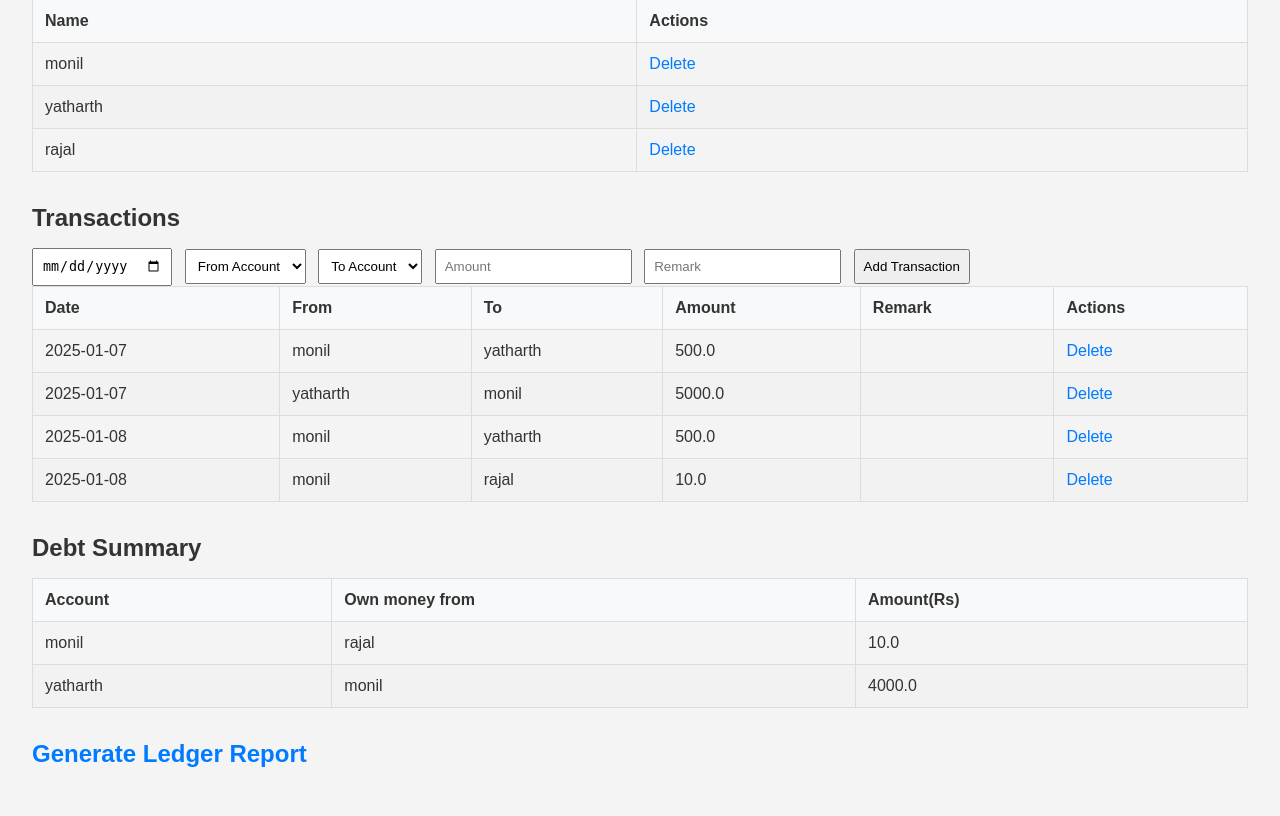
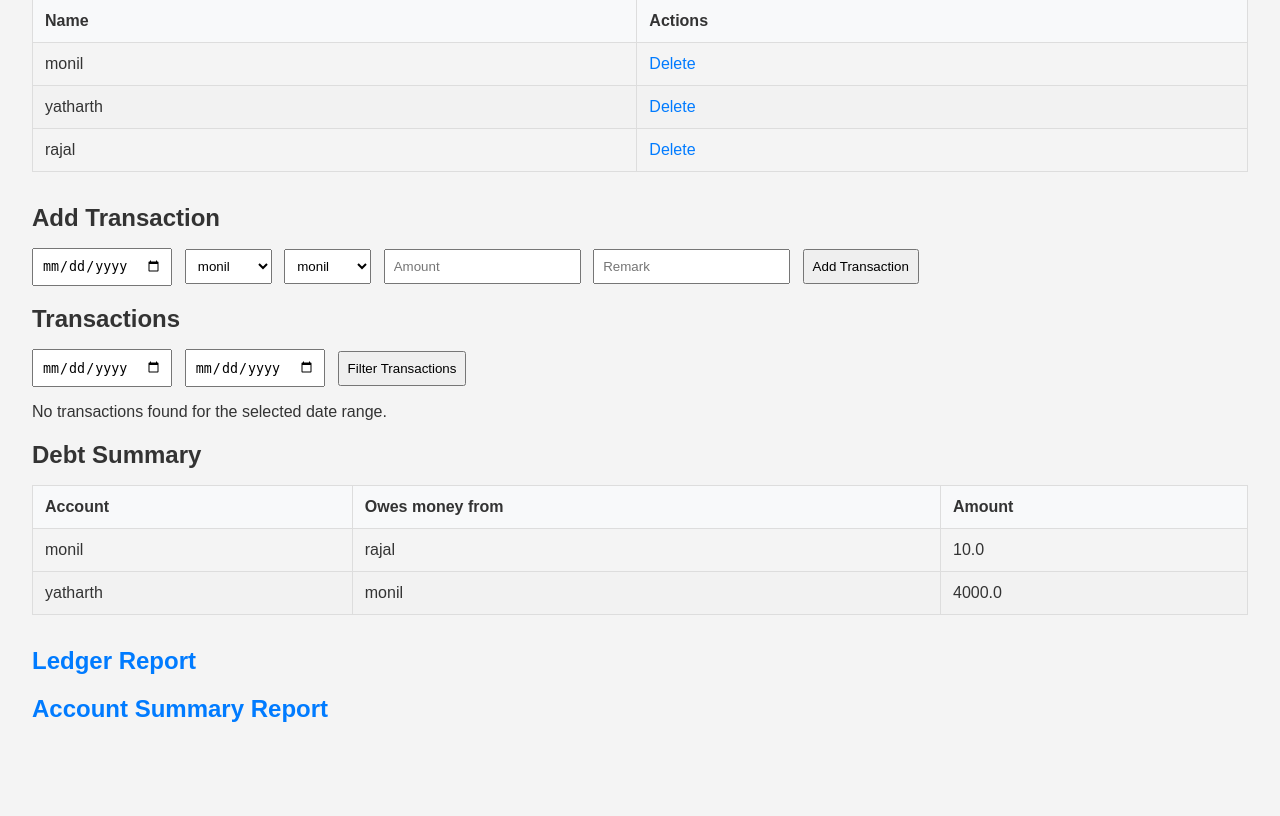
Before and after one commit to andhariamonil/accounting-app, a Flask app: page / in a window 1280 px wide. Shown: the part 302-1118 px from the top of the page. After the commit the page ends 1024 px from the top, so only its background shows below. Run offline with Flask 3, Linux system fonts and the light colour scheme; data comes from the database, SQL or seed files in the repository; both versions use the stored data as it was before the commit.

Commit message:
Initial commit of accounting app

```diff
--- a/accounts.json
+++ /dev/null
@@ -1 +0,0 @@
-["monil sbi"]
--- a/app.py
+++ b/app.py
@@ -31,7 +31,7 @@
     conn.close()
     return account[0] if account else 'Unknown'
 
-@app.route('/')
+@app.route('/', methods=['GET', 'POST'])
 def index():
     conn = sqlite3.connect('accounting.db')
     c = conn.cursor()
@@ -40,22 +40,29 @@
     c.execute("SELECT * FROM accounts")
     accounts = c.fetchall()
 
-    # Fetch transactions
-    c.execute("SELECT * FROM transactions")
-    transactions = c.fetchall()
+    transactions = []
+    start_date = None
+    end_date = None
+    if request.method == 'POST':
+        start_date = request.form['start_date']
+        end_date = request.form['end_date']
+
+        # Fetch transactions within the date range
+        c.execute('''SELECT * FROM transactions
+                     WHERE date BETWEEN ? AND ?''',
+                     (start_date, end_date))
+        transactions = c.fetchall()
 
     # Calculate debt summary
-    c.execute('''
-        SELECT a1.name AS from_account,
-               a2.name AS to_account,
-               SUM(CASE WHEN t.from_account = a1.id THEN t.amount ELSE -t.amount END) AS balance
-        FROM accounts a1
-        JOIN accounts a2 ON a1.id != a2.id
-        LEFT JOIN transactions t ON (t.from_account = a1.id AND t.to_account = a2.id)
-                                OR (t.from_account = a2.id AND t.to_account = a1.id)
-        GROUP BY a1.name, a2.name
-        HAVING balance > 0
-    ''')
+    c.execute('''SELECT a1.name AS from_account,
+                        a2.name AS to_account,
+                        SUM(CASE WHEN t.from_account = a1.id THEN t.amount ELSE -t.amount END) AS balance
+                 FROM accounts a1
+                 JOIN accounts a2 ON a1.id != a2.id
+                 LEFT JOIN transactions t ON (t.from_account = a1.id AND t.to_account = a2.id)
+                                         OR (t.from_account = a2.id AND t.to_account = a1.id)
+                 GROUP BY a1.name, a2.name
+                 HAVING balance > 0''')
     debt_summary = c.fetchall()
 
     conn.close()
@@ -66,6 +73,8 @@
         transactions=transactions,
         debt_summary=debt_summary,
         get_account_name=get_account_name,
+        start_date=start_date,  # Pass start_date and end_date to preserve them
+        end_date=end_date
     )
 
 @app.route('/add_account', methods=['POST'])
@@ -106,13 +115,17 @@
     conn.close()
     return redirect(url_for('index'))
 
-@app.route('/delete_transaction/<int:transaction_id>')
-def delete_transaction(transaction_id):
-    conn = sqlite3.connect('accounting.db')
-    c = conn.cursor()
-    c.execute("DELETE FROM transactions WHERE id = ?", (transaction_id,))
-    conn.commit()
-    conn.close()
+@app.route('/delete_transaction', methods=['POST'])
+def delete_transaction():
+    transaction_ids = request.form.getlist('transaction_ids')  # Get a list of selected transaction IDs
+
+    if transaction_ids:
+        conn = sqlite3.connect('accounting.db')
+        c = conn.cursor()
+        c.executemany("DELETE FROM transactions WHERE id = ?", [(int(tid),) for tid in transaction_ids])
+        conn.commit()
+        conn.close()
+
     return redirect(url_for('index'))
 
 @app.route('/ledger_report', methods=['GET', 'POST'])
@@ -137,16 +150,15 @@
         account_name = c.fetchone()[0]  # Fetch the account name
 
         # Query to get ledger data for the selected account and date range
-        c.execute('''
-            SELECT t.date,
-                   SUM(CASE WHEN t.from_account = ? THEN t.amount ELSE 0 END) AS money_sent,
-                   SUM(CASE WHEN t.to_account = ? THEN t.amount ELSE 0 END) AS money_received
-            FROM transactions t
-            WHERE t.date BETWEEN ? AND ?
-            AND (t.from_account = ? OR t.to_account = ?)
-            GROUP BY t.date
-            ORDER BY t.date
-        ''', (account_id, account_id, start_date, end_date, account_id, account_id))
+        c.execute('''SELECT t.date,
+                            SUM(CASE WHEN t.from_account = ? THEN t.amount ELSE 0 END) AS money_sent,
+                            SUM(CASE WHEN t.to_account = ? THEN t.amount ELSE 0 END) AS money_received
+                     FROM transactions t
+                     WHERE t.date BETWEEN ? AND ?
+                     AND (t.from_account = ? OR t.to_account = ?)
+                     GROUP BY t.date
+                     ORDER BY t.date''',
+                  (account_id, account_id, start_date, end_date, account_id, account_id))
 
         ledger_data = c.fetchall()
         conn.close()
@@ -158,6 +170,47 @@
         account_name=account_name  # Pass the account name here
     )
 
+@app.route('/account_summary', methods=['GET', 'POST'])
+def account_summary():
+    conn = sqlite3.connect('accounting.db')
+    c = conn.cursor()
+
+    # Fetch accounts
+    c.execute("SELECT * FROM accounts")
+    accounts = c.fetchall()
+
+    report_data = None
+    selected_account_name = None
+    if request.method == 'POST':
+        account_id = request.form['account_id']
+        start_date = request.form['start_date']
+        end_date = request.form['end_date']
+
+        # Get account name from the selected account_id
+        c.execute("SELECT name FROM accounts WHERE id = ?", (account_id,))
+        selected_account_name = c.fetchone()[0]  # Fetch the account name
+
+        # Query to get account summary data for the selected account and date range
+        c.execute('''SELECT a2.name AS other_account,
+                            SUM(CASE WHEN t.from_account = ? AND t.to_account = a2.id THEN t.amount ELSE 0 END) AS money_sent,
+                            SUM(CASE WHEN t.to_account = ? AND t.from_account = a2.id THEN t.amount ELSE 0 END) AS money_received
+                     FROM transactions t
+                     JOIN accounts a2 ON a2.id != ?
+                     WHERE t.date BETWEEN ? AND ?
+                     AND (t.from_account = ? OR t.to_account = ?)
+                     GROUP BY a2.name''',
+                  (account_id, account_id, account_id, start_date, end_date, account_id, account_id))
+
+        report_data = c.fetchall()
+        conn.close()
+
+    return render_template(
+        'account_summary_report.html',
+        accounts=accounts,
+        report_data=report_data,
+        selected_account_name=selected_account_name,  # Pass the selected account name here
+    )
+
 if __name__ == '__main__':
     init_db()
     app.run(debug=True)
--- a/balances.json
+++ /dev/null
@@ -1 +0,0 @@
-{"monil": {"monil sbi": -1000}, "monil sbi": {"monil": 1000}}
--- a/procfile.txt
+++ /dev/null
@@ -1 +0,0 @@
-web: gunicorn app:app
--- a/static/script.js
+++ /dev/null
@@ -1,4 +0,0 @@
-// You can add any required JavaScript functionality here if needed
-$(document).ready(function() {
-    // Example: Add any custom behavior for the form submission or dynamic actions
-});
--- a/templates/index3.html
+++ b/templates/index3.html
@@ -27,34 +27,32 @@
             <table>
                 <thead>
                     <tr>
-                        <th>Name</th> <!-- Only show name, remove ID -->
+                        <th>Name</th>
                         <th>Actions</th>
                     </tr>
                 </thead>
                 <tbody>
                     {% for account in accounts %}
                     <tr>
-                        <td>{{ account[1] }}</td> <!-- Show only account name -->
-                        <td><a href="/delete_account/{{ account[0] }}">Delete</a></td> <!-- Delete action still uses the ID -->
+                        <td>{{ account[1] }}</td>
+                        <td><a href="/delete_account/{{ account[0] }}">Delete</a></td>
                     </tr>
                     {% endfor %}
                 </tbody>
             </table>
         </section>
 
-        <!-- Transactions Table -->
+        <!-- Add Transaction Section -->
         <section>
-            <h2>Transactions</h2>
+            <h2>Add Transaction</h2>
             <form action="/add_transaction" method="POST">
                 <input type="date" name="date" required>
                 <select name="from_account" required>
-                    <option value="">From Account</option>
                     {% for account in accounts %}
-                    <option value="{{ account[0] }}">{{ account[1] }}</option> <!-- account ID is used here for transactions -->
+                    <option value="{{ account[0] }}">{{ account[1] }}</option>
                     {% endfor %}
                 </select>
                 <select name="to_account" required>
-                    <option value="">To Account</option>
                     {% for account in accounts %}
                     <option value="{{ account[0] }}">{{ account[1] }}</option>
                     {% endfor %}
@@ -63,42 +61,58 @@
                 <input type="text" name="remark" placeholder="Remark">
                 <button type="submit">Add Transaction</button>
             </form>
+        </section>
 
+        <!-- Transactions Section -->
+        <section>
+            <h2>Transactions</h2>
+            <form action="/" method="POST">
+                <input type="date" name="start_date" value="{{ start_date }}" required>
+                <input type="date" name="end_date" value="{{ end_date }}" required>
+                <button type="submit">Filter Transactions</button>
+            </form>
+
+            {% if transactions %}
+            <form action="/delete_transaction" method="POST">
                 <table>
                     <thead>
                         <tr>
+                            <th>Select</th>
                             <th>Date</th>
-                        <th>From</th>
-                        <th>To</th>
+                            <th>From Account</th>
+                            <th>To Account</th>
                             <th>Amount</th>
                             <th>Remark</th>
-                        <th>Actions</th>
                         </tr>
                     </thead>
                     <tbody>
                         {% for transaction in transactions %}
                         <tr>
+                            <td><input type="checkbox" name="transaction_ids" value="{{ transaction[0] }}"></td>
                             <td>{{ transaction[1] }}</td>
                             <td>{{ get_account_name(transaction[2]) }}</td>
                             <td>{{ get_account_name(transaction[3]) }}</td>
                             <td>{{ transaction[4] }}</td>
                             <td>{{ transaction[5] }}</td>
-                        <td><a href="/delete_transaction/{{ transaction[0] }}">Delete</a></td>
                         </tr>
                         {% endfor %}
                     </tbody>
                 </table>
+                <button type="submit">Delete Selected Transactions</button>
+            </form>
+            {% else %}
+            <p>No transactions found for the selected date range.</p>
+            {% endif %}
         </section>
 
-        <!-- Debt Summary -->
         <section>
             <h2>Debt Summary</h2>
             <table>
                 <thead>
                     <tr>
                         <th>Account</th>
-                        <th>Own money from</th>
-                        <th>Amount(Rs)</th>
+                        <th>Owes money from</th>
+                        <th>Amount</th>
                     </tr>
                 </thead>
                 <tbody>
@@ -113,9 +127,9 @@
             </table>
         </section>
 
-        <!-- Ledger Report Link -->
         <section>
-            <h2><a href="/ledger_report">Generate Ledger Report</a></h2>
+            <h2><a href="/ledger_report">Ledger Report</a></h2>
+            <h2><a href="/account_summary">Account Summary Report</a></h2>
         </section>
     </main>
 </body>
--- a/transactions.json
+++ /dev/null
@@ -1 +0,0 @@
-[{"date": "2024-12-31", "from_account": "monil", "to_account": "monil sbi", "amount": 500, "remark": ""}, {"date": "2024-12-31", "from_account": "monil", "to_account": "monil sbi", "amount": 500, "remark": ""}]
```
Also changed, not shown: requirements.txt (deleted, +0 -17 lines), templates/account_summary_report.html (added, +57 -0 lines), templates/balance_report.html (deleted, +0 -30 lines), templates/debt_summary.html (deleted, +0 -30 lines), templates/reports.html (deleted, +0 -72 lines), accounting.db, accounting_app.db (deleted), accounts.db (deleted), database.db (deleted). Lines whose indentation alone changed are shown as unchanged.
